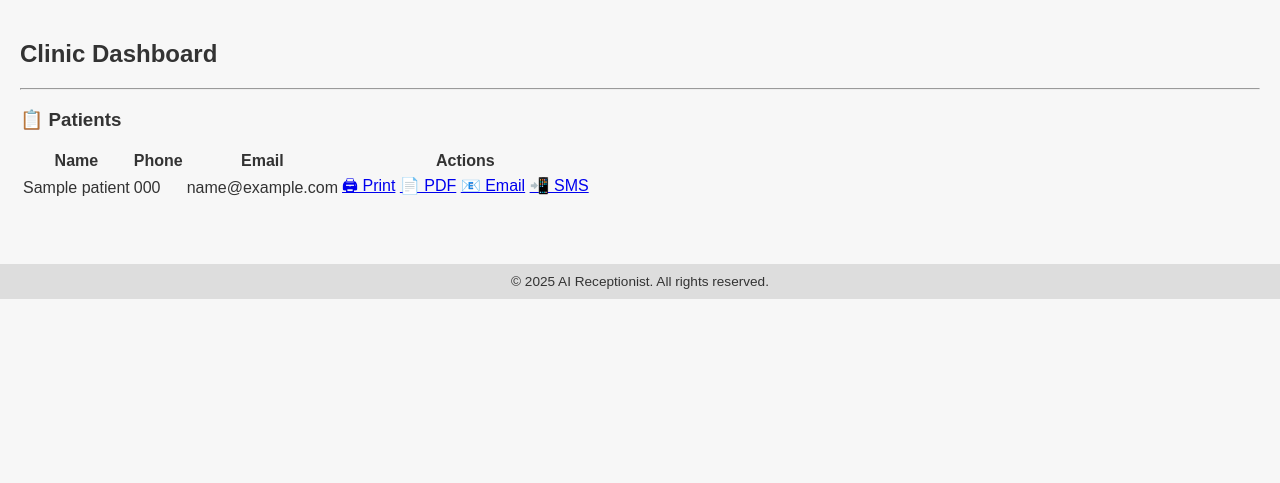
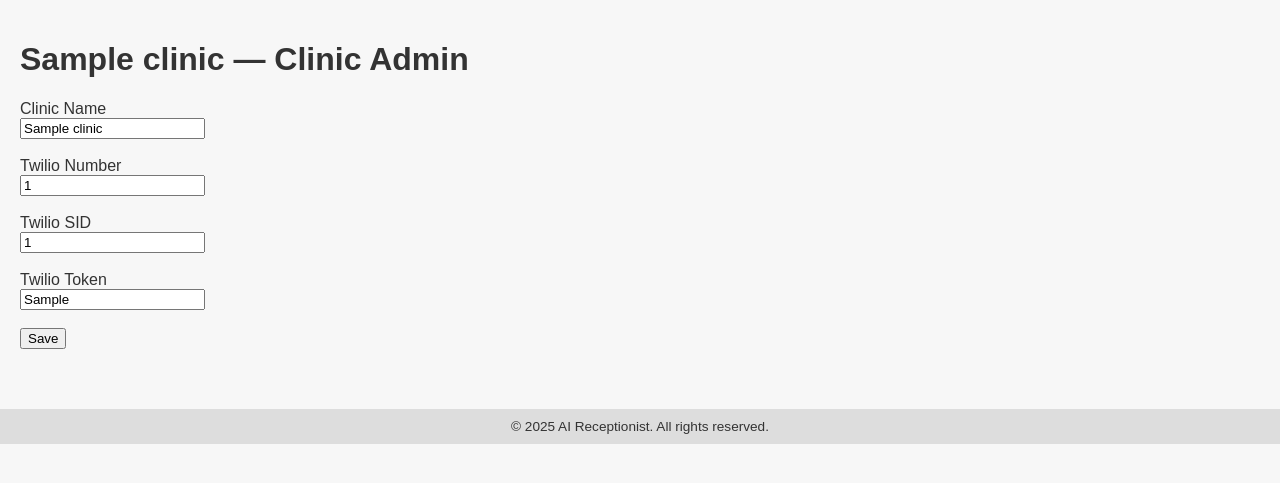
Before and after one commit to ConnorV2006/AI-Receptionist-Enchanced, a Python web app: template templates/clinic_dashboard.html in a window 1280 px wide. Shown: the part 67-550 px from the top of the page. Run offline with Jinja, Linux system fonts and the light colour scheme; the template is opened without the code that fills it: most values are stand-ins (such as "Sample title", 1, 10 or a date in 2020).

Commit message:
Update clinic_dashboard.html

```diff
--- a/templates/clinic_dashboard.html
+++ b/templates/clinic_dashboard.html
@@ -1,35 +1,21 @@
 {% extends "base.html" %}
+{% block title %}Clinic Dashboard{% endblock %}
 {% block content %}
+<h1>{{ clinic.name }} — Clinic Admin</h1>
 
-<h2>Clinic Dashboard</h2>
+<form method="post">
+  <label>Clinic Name</label><br>
+  <input name="name" value="{{ clinic.name }}"><br><br>
 
-<hr>
+  <label>Twilio Number</label><br>
+  <input name="twilio_number" value="{{ clinic.twilio_number or '' }}"><br><br>
 
-<h3>📋 Patients</h3>
-<table>
-  <thead>
-    <tr>
-      <th>Name</th>
-      <th>Phone</th>
-      <th>Email</th>
-      <th>Actions</th>
-    </tr>
-  </thead>
-  <tbody>
-    {% for patient in patients %}
-    <tr>
-      <td>{{ patient.name }}</td>
-      <td>{{ patient.phone }}</td>
-      <td>{{ patient.email or "N/A" }}</td>
-      <td>
-        <a class="btn" href="{{ url_for('patient_print', patient_id=patient.id) }}" target="_blank">🖨 Print</a>
-        <a class="btn" href="{{ url_for('patient_print_pdf', patient_id=patient.id) }}">📄 PDF</a>
-        <a class="btn" href="{{ url_for('patient_send_email', patient_id=patient.id) }}">📧 Email</a>
-        <a class="btn" href="{{ url_for('patient_send_sms', patient_id=patient.id) }}">📲 SMS</a>
-      </td>
-    </tr>
-    {% endfor %}
-  </tbody>
-</table>
+  <label>Twilio SID</label><br>
+  <input name="twilio_sid" value="{{ clinic.twilio_sid or '' }}"><br><br>
 
+  <label>Twilio Token</label><br>
+  <input name="twilio_token" value="{{ clinic.twilio_token or '' }}"><br><br>
+
+  <button type="submit">Save</button>
+</form>
 {% endblock %}
```
